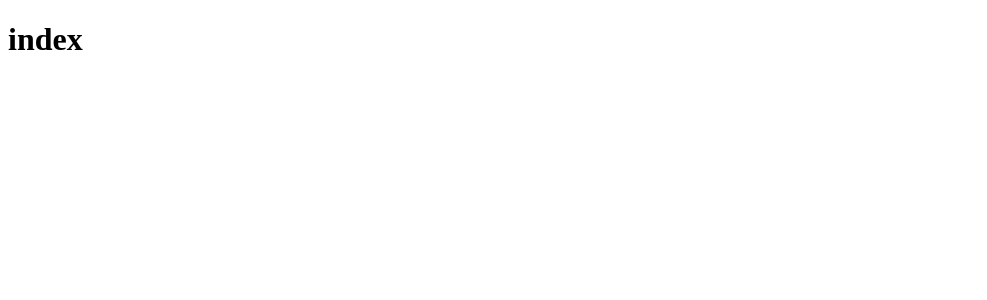
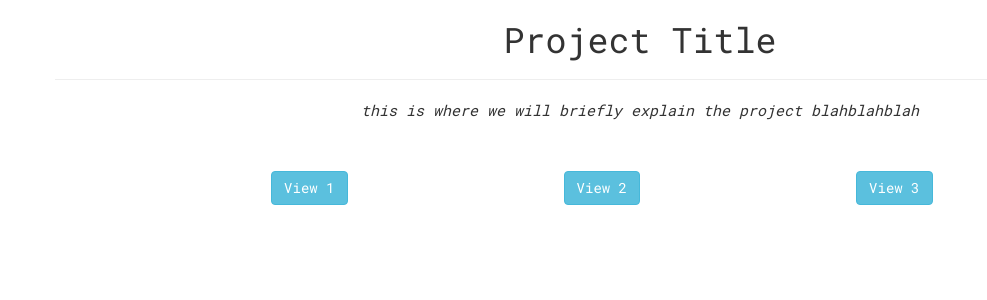
Before and after one commit to syw1016/project2, a Flask app: page / in a window 1280 px wide. Before the commit the part shown is almost empty. Shown: the top 300 px of the page, without its empty margins (0-987 px from the left). Run offline with Flask 2, Linux system fonts and the light colour scheme; some libraries are stand-ins or nearby versions.

Commit message:
uploading data and new index.html

```diff
--- a/templates/index.html
+++ b/templates/index.html
@@ -1,15 +1,37 @@
 <!DOCTYPE html>
 <html>
 <head>
-	<meta charset="UTF-8">
-    <meta name="viewport" content="width=device-width, initial-scale=1.0">
-    <meta http-equiv="X-UA-Compatible" content="ie=edge">
-	<title>Index/Home Page:PROJECT 2</title>
-	<script src="https://cdn.plot.ly/plotly-latest.min.js"></script>
+	 <link rel="stylesheet" href="https://maxcdn.bootstrapcdn.com/bootstrap/3.3.7/css/bootstrap.min.css">
+	 <link href='https://fonts.googleapis.com/css?family=Roboto Mono' rel='stylesheet'>
+	 <link href='style.css' rel='stylesheet'>
+	<title>Project 2:Home Page</title>
 </head>
 <body>
-	<h1> index </h1>
-	<div id='plot'></div>
-	<script type="text/javascript" src="app.js"></script>
+	<div class ='container'>
+		<div class = 'row'>
+			<h1 align='center'> Project Title </h1>
+			<hr>
+			<p align ='center'> this is where we will briefly explain the project blahblahblah </p>
+		</div>
+
+		<br>
+		<br>
+
+		<div class = 'container'>
+			<div class ='row'>
+				<div class = 'col-sm-3 text-right'>
+					<a href="view1.html" target='_blank' class="btn btn-info" role="button">View 1</a>
+				</div>
+				<div class = 'col-sm-3 text-right'>
+					<a href="view2.html" target='_blank' class="btn btn-info" role="button">View 2</a>
+				</div>
+				<div class = 'col-sm-3 text-right'>
+					<a href="view2.html" target='_blank' class="btn btn-info" role="button">View 3</a>
+				</div>
+			</div>
+		</div>
+	</div>
+
+
 </body>
 </html>
```
Also changed, not shown: 5 other files.
